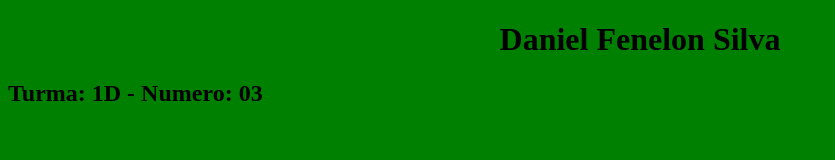
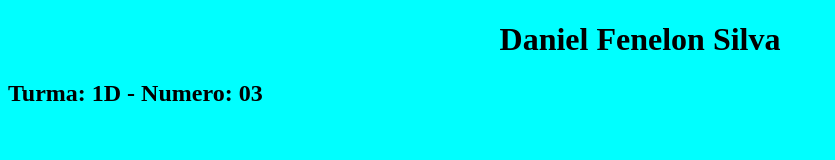
Before and after one commit to theguyoninternet/primeirod_2t, a plain HTML site: page index.html in a window 1280 px wide. Shown: the whole page, without its empty margins (0-835 px from the left). Drawn offline with Linux system fonts and the light colour scheme.

Commit message:
Add files via upload

```diff
--- a/estilo.css
+++ b/estilo.css
@@ -1,5 +1,5 @@
 body{
-  background: green;
+  background: cyan;
 }
 h1 {
   text-align: center;
```
